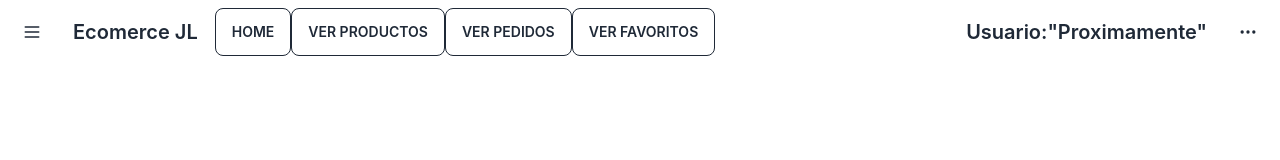
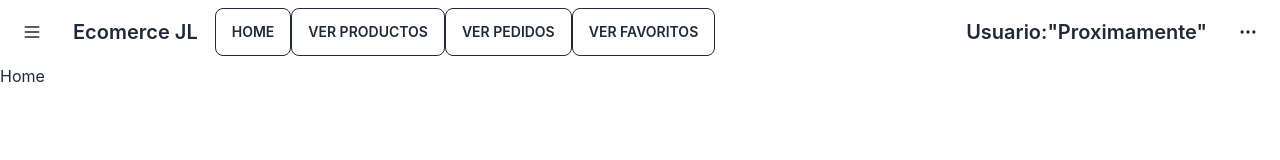
Before and after one commit to jleuce/eComerceNicoEx, a React (Create React App) app: page /FireBase in a window 1280 px wide. Shown: the top 160 px of the page. Built offline with nearby package versions, Linux system fonts and the light colour scheme.

Commit message:
Inicio proyecto

```diff
--- a/src/App.js
+++ b/src/App.js
@@ -12,6 +12,7 @@ import ConsultaPedidos from './components/ConsultaPedidos';
 import DetallePedido from './components/DetallePedido';
 import Favoritos from './components/Favoritos';
 import Formulario from './components/apis/firebaseExample/Formulario';
+import Firebase from './proyect/APIs.js/FireBase';
 function App() {
 
   const [acumuladorCarrito, setAcumuladorCarrito] = useState([])
@@ -63,6 +64,7 @@ function App() {
     <Route path={'/Favoritos'} element={<Favoritos/>}/>
     <Route path={'/Test'} element={<Test001/>}/>
     <Route path={'/Formulario'} element={<Formulario/>}/>
+    <Route path={'/FireBase'} element={<Firebase/>}/>
     </Routes>
     </BrowserRouter>
 
--- a/src/components/apis/firebaseExample/Formulario.js
+++ b/src/components/apis/firebaseExample/Formulario.js
@@ -1,8 +1,10 @@
 import React, { useEffect } from 'react'
 import { useForm } from 'react-hook-form'
-import { collection, doc, getDoc, getDocs, getFirestore, query, where } from 'firebase/firestore';
+import { addDoc, collection, doc, getDoc, getDocs, getFirestore, query, updateDoc, where } from 'firebase/firestore';
 
 function Formulario(props) {
+
+    const render = false;
 
     const { register, handleSubmit } = useForm();
     const onSubmit = (data) => {
@@ -56,6 +58,43 @@ function Formulario(props) {
         } )
     }
 
+    // generar pedidos
+
+
+        const putOrder = () => {
+            const user = {name: "Luis",phone:"123",email:"luis@gmail.com"}
+            const items = ["iphone", "android"]
+
+            const order = {
+                buyer: user,
+                items: [],
+                total:2
+            }
+
+            const db = getFirestore()
+            const ordersCollection = collection( db, "Pedidos")
+            addDoc( ordersCollection, order).then(res => {console.log(res)})
+
+        }
+
+        const updateOrder = () => {
+            const user = {name: "Luis",phone:"123",email:"luis@gmail.com"}
+            const items = ["iphone", "android"]
+
+            const order = {
+                buyer: user,
+                items: [],
+                total:2
+            }
+
+            const db = getFirestore()
+            const ordersCollection = collection( db, "orders")
+            const orderDoc = doc( ordersCollection, "5YzT0ApWBYkPsa9OiYN3")
+            updateDoc(orderDoc, {item: ["hola"]})
+
+        }
+
+    if (render === true){
   return (
 <>
 <form onSubmit={handleSubmit(onSubmit)}>
@@ -74,5 +113,14 @@ function Formulario(props) {
 </>
   )
 }
-
+else{
+return(
+<>
+<div>hola</div>
+<button type="button" onClick={putOrder}>crear registro</button>
+<button type="button" onClick={updateOrder}>modificar registro</button>
+</>
+)
+}
+}
 export default Formulario
--- /dev/null
+++ b/src/proyect/APIs.js/FireBase.js
@@ -0,0 +1,121 @@
+import React, { useEffect, useState } from 'react'
+import { useForm } from 'react-hook-form'
+import { addDoc, collection, doc, getDoc, getDocs, getFirestore, query, updateDoc, where } from 'firebase/firestore';
+import Home from '../components/Home';
+
+function Firebase() {
+    //HOOKs
+    //Hook para saber si el usuario y su contraseña es correcto
+    const [loginOk, setLoginOk ] = useState (false);
+    //Hook para guardar los productos
+    const [productos, setProductos] = useState ([]);
+    //Hook para guardar los pedidos
+    const [pedidos, setPedidos] = useState ([]);
+    //Hooks Loadings consultas que traen informacion
+    const [loadingProductos, setLoadingProductos] = useState (true);
+    const [loadingPedidos, setLoadingPedidos] = useState (true);
+
+    //LOGIN
+    // funcion verifica si existe el usuario cargado en el formulario
+        const existeUsuario = (usuario,contraseña) => {
+            console.log("funcion existe usuario");
+
+            const db = getFirestore()
+            const colRef = collection(db, 'Usuarios')
+                const q = query(colRef,where('usuario','==',usuario))
+                getDocs(q).then( res => {
+                    const data = res.docs.map( e => ({id: e.id, ...e.data()}))
+                    if (data.length != 0){
+                    console.log("Usuario Existe")
+
+                    const db = getFirestore()
+                    const colRef = collection(db, 'Usuarios')
+                    const q = query(colRef,where('contraseña','==',contraseña))
+                    getDocs(q).then( res => {
+                    const data = res.docs.map( e => ({id: e.id, ...e.data()}))
+                    if (data.length != 0){
+                    console.log("Contraseña Correcta")
+                    setLoginOk(true);
+
+                }else{
+                    console.log("Contraseña Incorrecta");
+                    }
+                } )
+                }else{
+                    console.log("Usuario No existe");
+                    }
+                } )
+
+        }
+
+    //PRODUCTOS
+    //funcion traer productos
+        const traerProductos = () => {
+            setLoadingProductos(true);
+            const db = getFirestore()
+            const colRef = collection(db, 'Items')
+            getDocs(colRef).then( res => {
+                const data = res.docs.map( e => ({id: e.id, ...e.data()}))
+                setProductos(data)
+                console.log(productos)
+        } )
+        .then(() => setLoadingProductos(false))
+        }
+        //funcion actualizar stock del producto en pedido
+        const updateStockProducto = (idProducto, nuevoStock) => {
+            const db = getFirestore()
+            const ordersCollection = collection( db, "Items")
+            const orderDoc = doc( ordersCollection, idProducto)
+                updateDoc(orderDoc, {stock: parseInt(nuevoStock)})
+        }
+    //PEDIDOS
+
+    //funcion generar pedido y vincularlo al usuario
+        const generarPedidoUsuario = (pedido,usuario) => {
+            const order = {
+                usuario: usuario,
+                // productos va a ser un array de objetos que va a tener el id del producto, cantidad seleccionada y precio al momento
+                productos: pedido.productos,
+                totalProductos:pedido.productos.length,
+                fechaPedido: (new Date()).toISOString().split('T')[0]
+            }
+
+            const db = getFirestore()
+            const ordersCollection = collection( db, "Pedidos")
+            addDoc( ordersCollection, order).then(res => {console.log(res)})
+        }
+    //funcion traer pedidos
+        const traerPedidos = () => {
+            setLoadingPedidos(true)
+            const db = getFirestore()
+            const colRef = collection(db, 'Pedidos')
+                getDocs(colRef).then( res => {
+                const data = res.docs.map( e => ({id: e.id, ...e.data()}))
+                setPedidos(data)
+                console.log(pedidos)
+        } )
+        .then(() => setLoadingPedidos(false))
+    }
+
+    const logicaUsuario = {
+        existeUsuario,
+        loginOk,
+    };
+    const logicaProductos = {
+        traerProductos,
+        updateStockProducto,
+        productos, // categoria,descripcion,imagen,precio,producto(nombre..),stock
+        loadingProductos,
+    };
+    const logicaPedidos = {
+        generarPedidoUsuario,
+        traerPedidos,
+        pedidos, // fechaPedido, productos: [{}], totalProductos, usuario
+        loadingPedidos,
+    };
+
+  return (
+<Home logPed={logicaPedidos} logPro={logicaProductos} logUsu={logicaUsuario}></Home>
+  )
+}
+export default Firebase
--- /dev/null
+++ b/src/proyect/components/Home.js
@@ -0,0 +1,50 @@
+import React, { useEffect, useState } from 'react'
+
+function Home({logPed,logPro,logUsu}) {
+
+    const logicaCarrito = {}
+        //Hooks carrito =[{id producto, cantidad seleccionada y precio}]
+        const [carrito, setCarrito] = useState([]);
+        //function agregar al carrito
+        const addCarrito = (loteCarrito) => {
+            setCarrito([...carrito,loteCarrito])
+        }
+        //function eliminar producto del carrito
+        const quitCarrito = (idProductoEnCarrito) => {
+            const newCarrito = carrito.filter( e => e != idProductoEnCarrito )
+            setCarrito(newCarrito)
+        }
+        //function borrar todo del carrito
+        const limpiarCarrito = () => {
+            setCarrito([])
+        }
+        //function agregar cantidad a un producto del carrito
+        const addCantCarrito = (idProductoEnCarrito, cantidad) => {
+            const cantidadStock = logPro.prodcutos.stock
+            if (cantidad <= cantidadStock){
+                const elementoEnCarrito = {...(carrito.find(e => e.id == idProductoEnCarrito))}
+                elementoEnCarrito.cantidadSeleccionada = cantidad
+                const newCarrito = carrito.filter( e => e != idProductoEnCarrito )
+                setCarrito ([...newCarrito,elementoEnCarrito])
+            }else{
+                console.log("estas queriendo agregar mas que el disponible")
+            }
+        }
+        //function restar cantidad a un producto del carrito
+        const resCantCarrito = (idProductoEnCarrito, cantidad) => {
+            if (cantidad != 0){
+                const elementoEnCarrito = {...(carrito.find(e => e.id == idProductoEnCarrito))}
+                elementoEnCarrito.cantidadSeleccionada = cantidad
+                const newCarrito = carrito.filter( e => e != idProductoEnCarrito )
+                setCarrito ([...newCarrito,elementoEnCarrito])
+            }else{
+                quitCarrito(idProductoEnCarrito)
+            }
+        }
+
+  return (
+    <div>Home</div>
+  )
+}
+
+export default Home
```
Also changed, not shown: src/proyect/Carrito.js (added), src/proyect/Login.js (added), src/proyect/NavBar.js (added), src/proyect/ProductCard.js (added), src/proyect/ProductsList.js (added).
